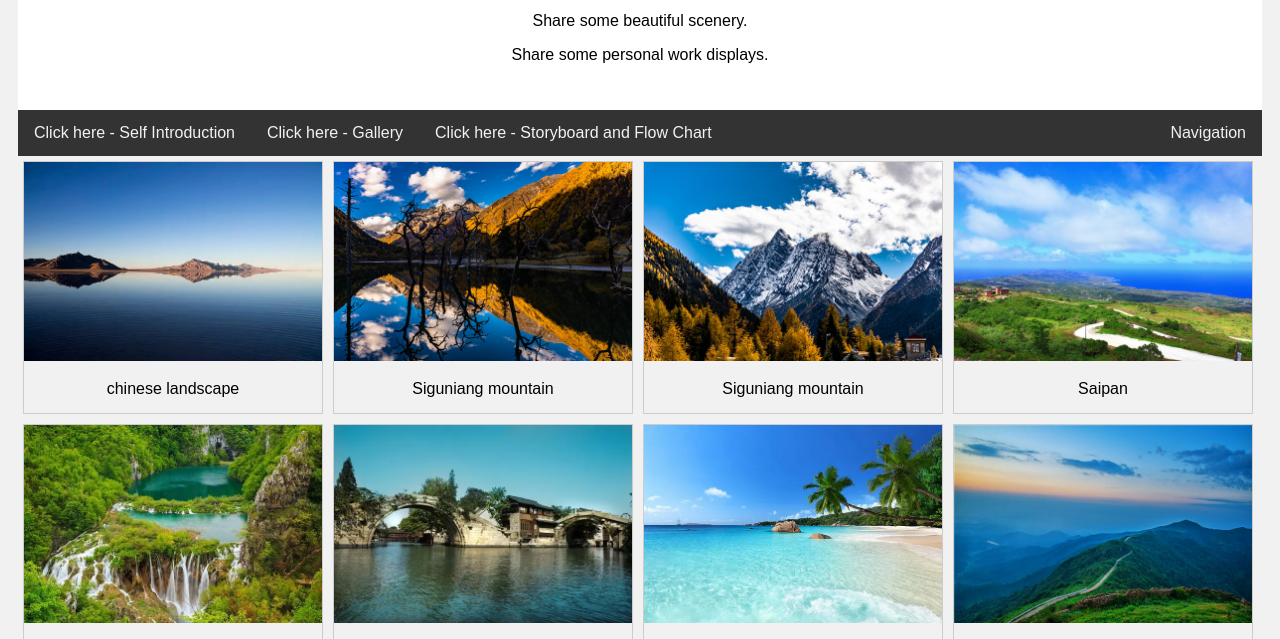
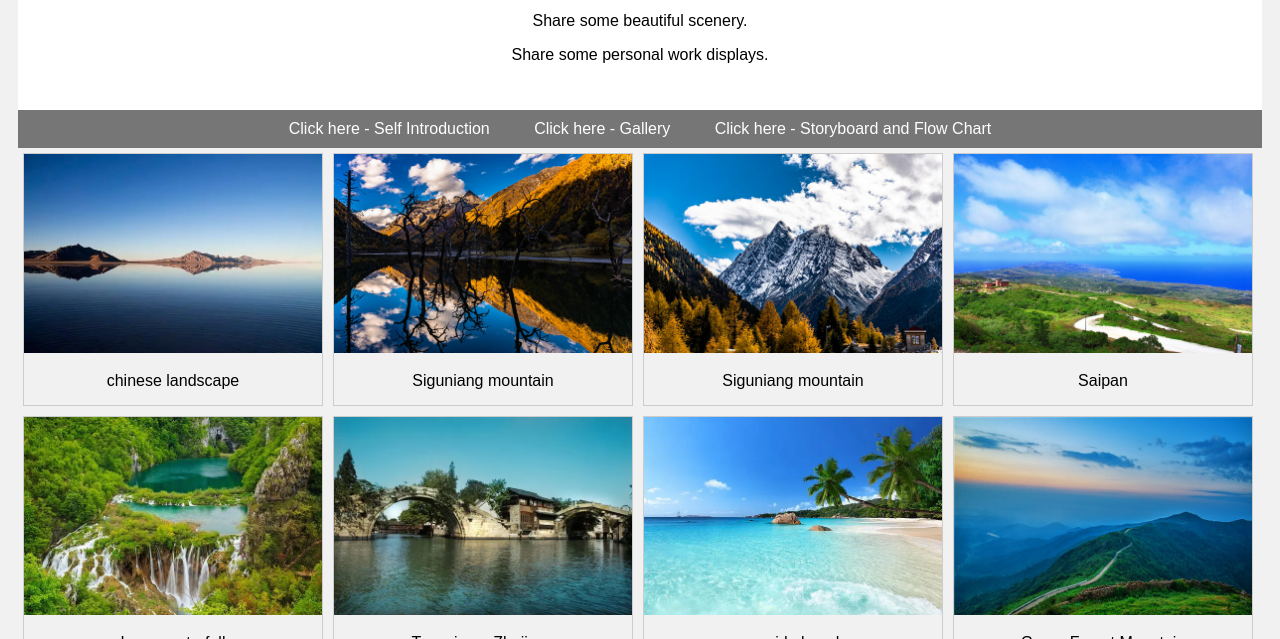
Before and after one commit to Nanshenger/ICT452Project-portfolio, a plain HTML site: page gallery.html in a window 1280 px wide. Shown: the part 161-800 px from the top of the page. Drawn offline with Linux system fonts and the light colour scheme.

Commit message:
modified:   boardAndChart.html 	modified:   css/layout.css 	modified:   gallery.html 	modified:   index.html

```diff
--- a/css/layout.css
+++ b/css/layout.css
@@ -30,7 +30,7 @@
 
   /* Style the topnav links */
   .topnav a {
-    float: left;
+    float:left;
     display: block;
     color: #f2f2f2;
     text-align: center;
@@ -47,7 +47,7 @@
   /* Create two unequal columns that floats next to each other */
   /* Left column */
   .leftcolumn {
-    float: left;
+    float:left;
     width: 75%;
   }
 
@@ -84,7 +84,7 @@
   .footer {
     padding: 20px;
     text-align: center;
-    background: #ddd;
+    background: #cdf3ff;
     margin-top: 20px;
   }
 
@@ -103,3 +103,32 @@
       width: 100%;
     }
   }
+
+  nav {
+     text-align: center;
+     background-color: #767676;
+    }
+
+    nav ul {
+     display: inline-block;
+     list-style-type: none;
+     margin: 0;
+     padding: 0;
+    }
+
+    nav ul li {
+     display: inline-block;
+     margin: 0 10px;
+    }
+
+    nav ul li a {
+     display: block;
+     padding: 10px;
+     color: #ffffff;
+     text-decoration: none;
+    }
+
+    nav ul li a:hover {
+     color: #07daff;
+     background-color: #b44242;
+    }
--- a/gallery.html
+++ b/gallery.html
@@ -15,12 +15,13 @@
         <p>Share some personal work displays.</p>
     </div>
 
-    <div class="topnav">
-      <a href="index.html">Click here - Self Introduction</a>
-      <a href="gallery.html">Click here - Gallery</a>
-      <a href="boardAndChart.html">Click here - Storyboard and Flow Chart</a>
-      <a href="#" style="float:right">Navigation</a>
-    </div>
+    <nav>
+      <ul>
+          <li><a href="index.html" >Click here - Self Introduction</a></li>
+          <li><a href="gallery.html">Click here - Gallery</a></li>
+          <li><a href="boardAndChart.html">Click here - Storyboard and Flow Chart</a></li>
+      </ul>
+  </nav>
 
   <div>
       <div class="gallery">
```
Also changed, not shown: boardAndChart.html (+7 -6 lines), index.html (+12 -3 lines).
